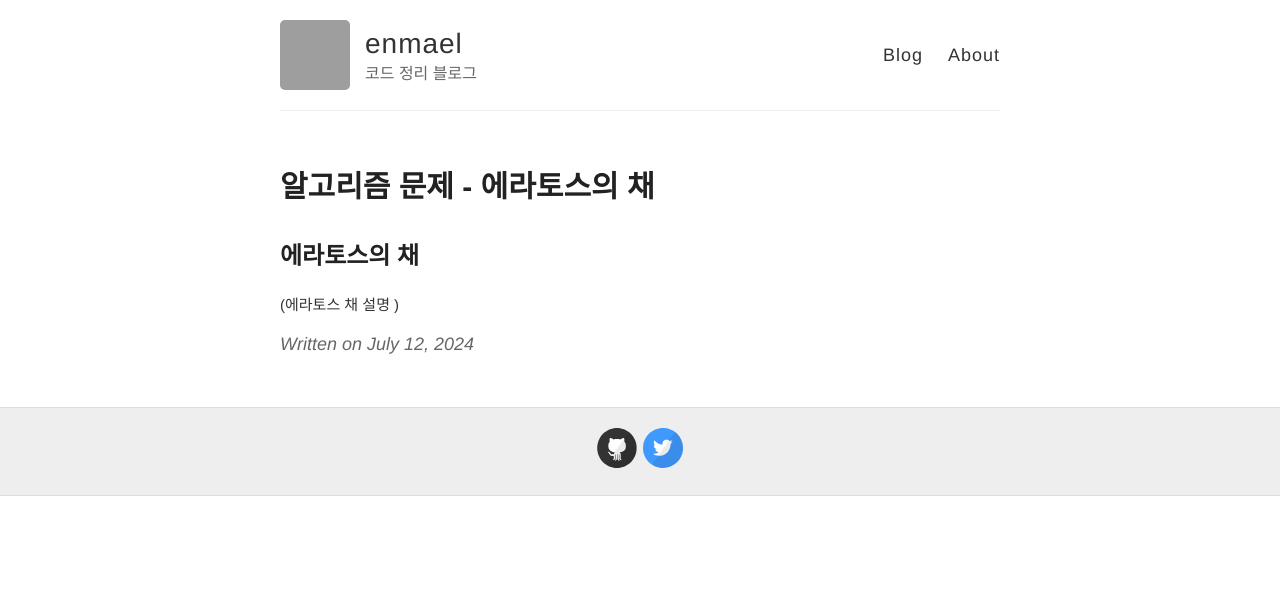
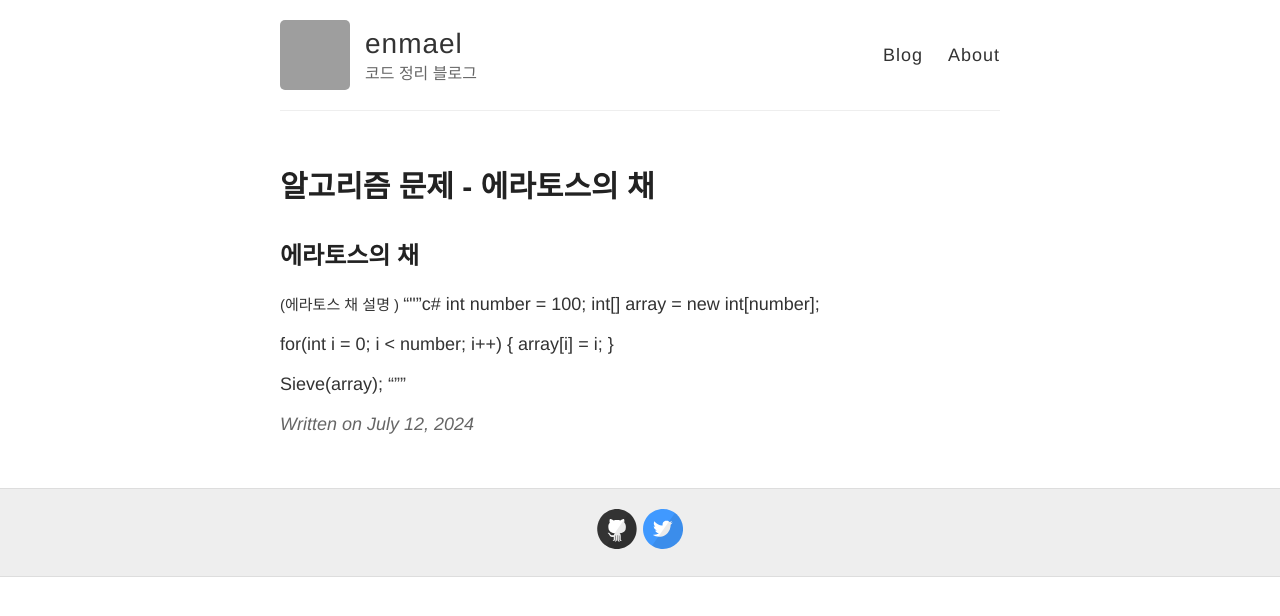
Before and after one commit to enmael/enmael.github.io, a Jekyll site: the page built from _posts/2024-7-12-Hello-World .md, in a window 1280 px wide. Shown: the top 616 px of the page. Built offline with Jekyll 4.4.1, drawn with Linux system fonts in a browser that asks for light colours; comment, search, counter and statistics services are not loaded; grey boxes are pictures that could not be loaded.

Commit message:
Update 2024-7-12-Hello-World .md

```diff
--- a/_posts/2024-7-12-Hello-World .md
+++ b/_posts/2024-7-12-Hello-World .md
@@ -10,3 +10,14 @@ categories: blog
 <span style="font-size: 15px;">
   (에라토스 채 설명 )
     </span>
+    """c#
+    int number = 100;
+int[] array = new int[number];
+
+for(int i = 0; i < number; i++)
+{
+    array[i] = i;
+}
+
+Sieve(array);
+"""
```
